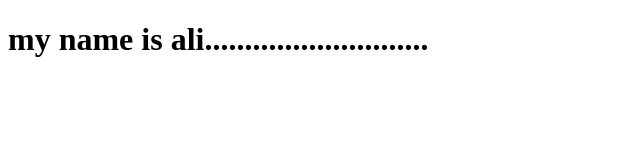
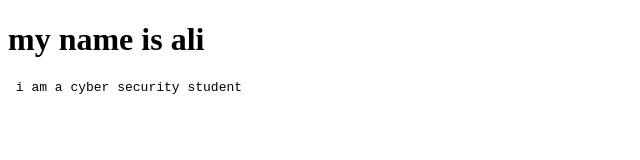
Before and after one commit to alimalik13/coursera-test, a plain HTML site: page site/index.html in a window 1280 px wide. Shown: the whole page, without its empty margins (0-640 px from the left). Drawn offline with Linux system fonts and the light colour scheme.

Commit message:
added new paragraph

```diff
--- a/site/index.html
+++ b/site/index.html
@@ -6,7 +6,9 @@
 	<title>hello ali</title>
 </head>
 <body>
-	<h1> my name is ali............................ </h1>
+	<h1> my name is ali </h1>
+	<pre> i am a cyber security student  </pre>
+
 
 </body>
 </html>
```
